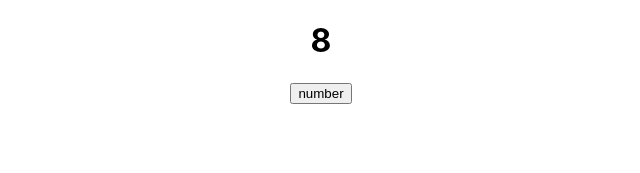
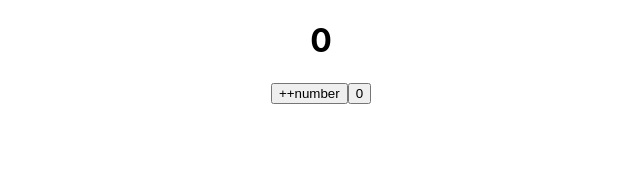
Before and after one commit to Santerakis/1.micro_task, a React (Create React App) app: page / in a window 1280 px wide. Shown: the top 173 px of the page, without its empty margins (319-959 px from the left). Built offline with nearby package versions, Linux system fonts and the light colour scheme.

Commit message:
hook two buttons

```diff
--- a/src/App.tsx
+++ b/src/App.tsx
@@ -5,17 +5,21 @@ import {Button} from "./Components/Button";
 function App() {
 
     // let a = 1
-    let [a, setA] = useState(8)
+    let [a, setA] = useState(0)
 
     const onClickHandler = () => {
         setA(++a)
         console.log(a)
     }
+    const onClickHandler2=()=>{
+        setA(a=0)
+    }
 
     return (
         <div className="App">
             <h1>{a}</h1>
-            <button onClick={onClickHandler}>number</button>
+            <button onClick={onClickHandler}>++number</button>
+            <button onClick={onClickHandler2}>0</button>
         </div>
     )
 }
```
